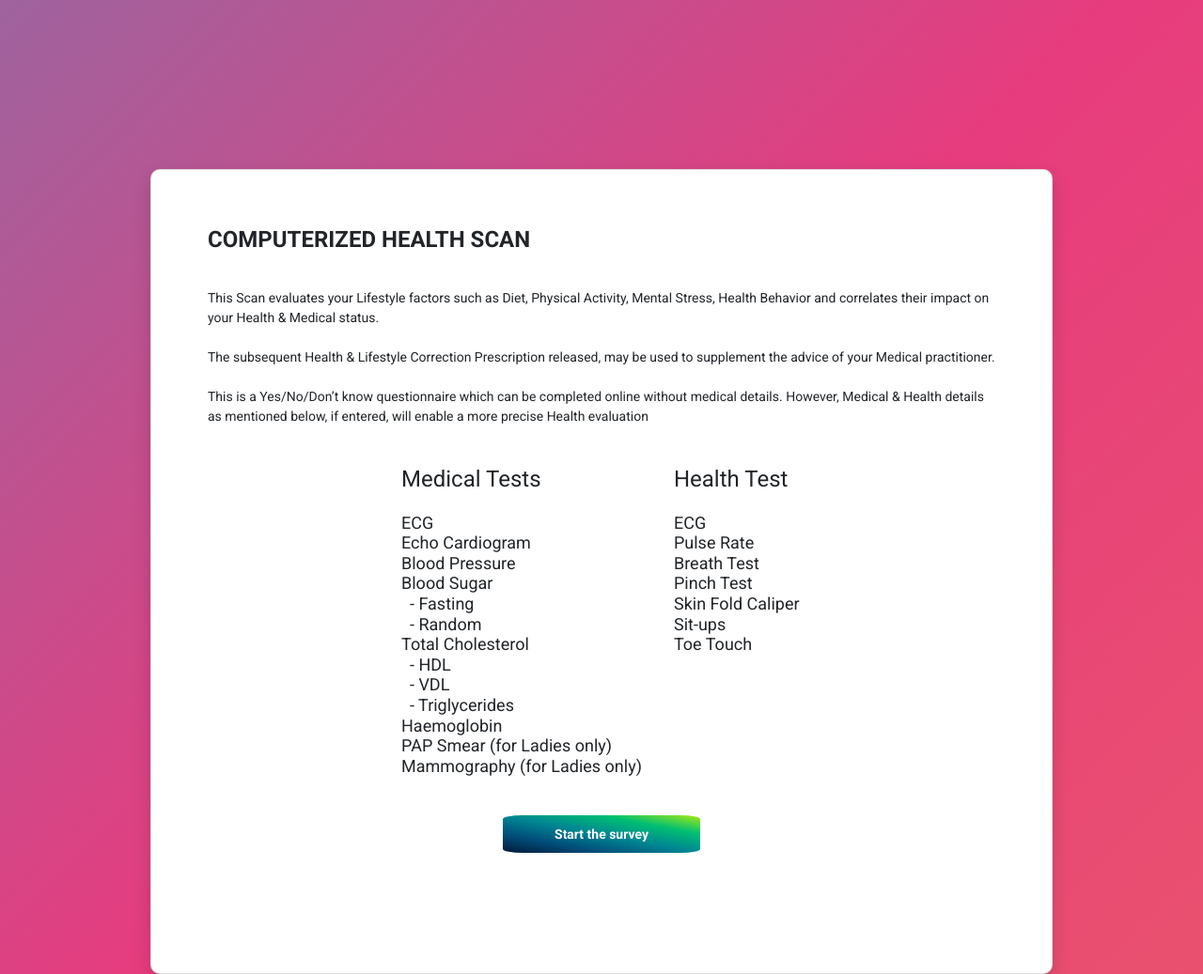
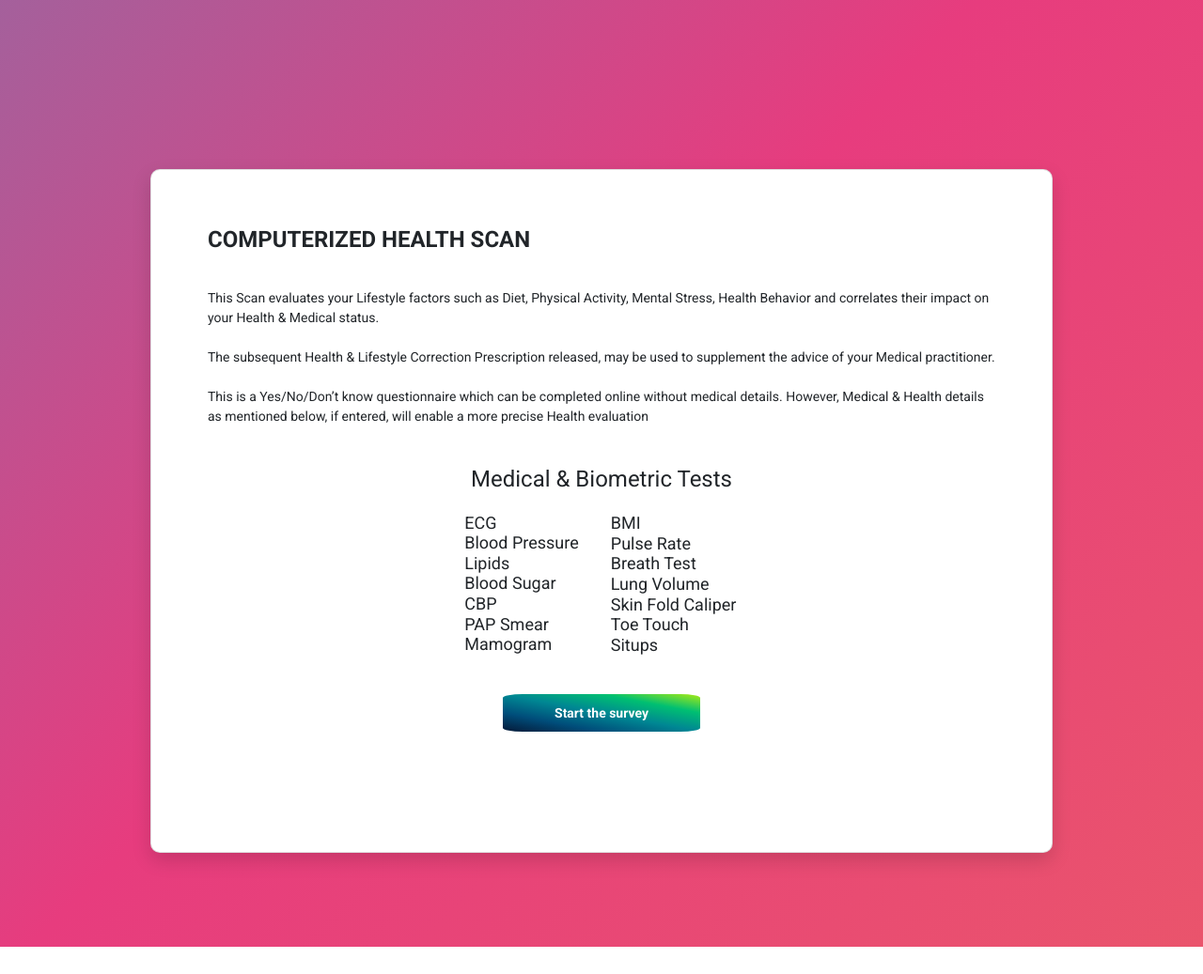
Before and after one commit to sohailnavaz/yemo, a plain HTML site: page index.html in a window 1280 px wide. Shown: the top 1037 px of the page at 94% size. After the commit the page ends 1008 px from the top, so only its background shows below. Drawn offline with nearby package versions, Linux system fonts and the light colour scheme.

Commit message:
Update index.html

```diff
--- a/index.html
+++ b/index.html
@@ -59,7 +59,7 @@
 
             <div style="padding: 40px;" class="card card-2">
                 <!-- <div class="card-heading2"></div> -->
-                <div  class="card-body" >
+                <div class="card-body">
                     <h3 class="title">COMPUTERIZED HEALTH SCAN </h3>
                     <p>This Scan evaluates your Lifestyle factors such as Diet, Physical Activity, Mental Stress, Health
                         Behavior and correlates their impact on your Health & Medical status. </p>
@@ -72,48 +72,38 @@
                         However, Medical & Health details as mentioned below, if entered, will enable a more precise
                         Health evaluation</p>
                     <br><br>
+                    <h3 style="text-align: center;">Medical & Biometric Tests </h3>
+
                     <div style="display: flex; justify-content: center;">
-                    <div  class="row row-space">
-                        <div  class="col-2">
 
-                            <h3>Medical Tests</h3>
+                        <div class="row row-space">
+                            <div class="col-2">
+
                                 <br>
-                    <h4>  ECG <br>
-                        Echo Cardiogram
+                                <h4> ECG
                                     <br>
                                     Blood Pressure
                                     <br>
+                                    Lipids <br>
                                     Blood Sugar
                                     <br>
-                        &nbsp; - Fasting
+                                    CBP
                                     <br>
-                        &nbsp; - Random
+                                    PAP Smear
                                     <br>
-                        Total Cholesterol
-                        <br>
-                        &nbsp; - HDL
-                        <br>
-                        &nbsp; - VDL
-                        <br>
-                        &nbsp; - Triglycerides
-                        <br>
-                        Haemoglobin
-                        <br>
-                        PAP Smear (for Ladies only)
-                        <br>
-                        Mammography (for Ladies only)
+                                    Mamogram
                                 </h4>
                             </div>
-                        <div class="col-2">
-                            <h3>Health Test</h3>
-                            <br>
-                            <h4>  ECG <br>
+                            <div class="col-2" style="width: 100%;">
+
+                                <h4>
+                                    <br> BMI<br>
                                     Pulse Rate
                                     <br>Breath Test
-                            <br>Pinch Test
+                                    <br>Lung Volume
                                     <br>Skin Fold Caliper
-                            <br>Sit-ups
                                     <br>Toe Touch
+                                    <br>Situps
                                 </h4>
                             </div>
                         </div>
```
Lines whose indentation alone changed are shown as unchanged.
